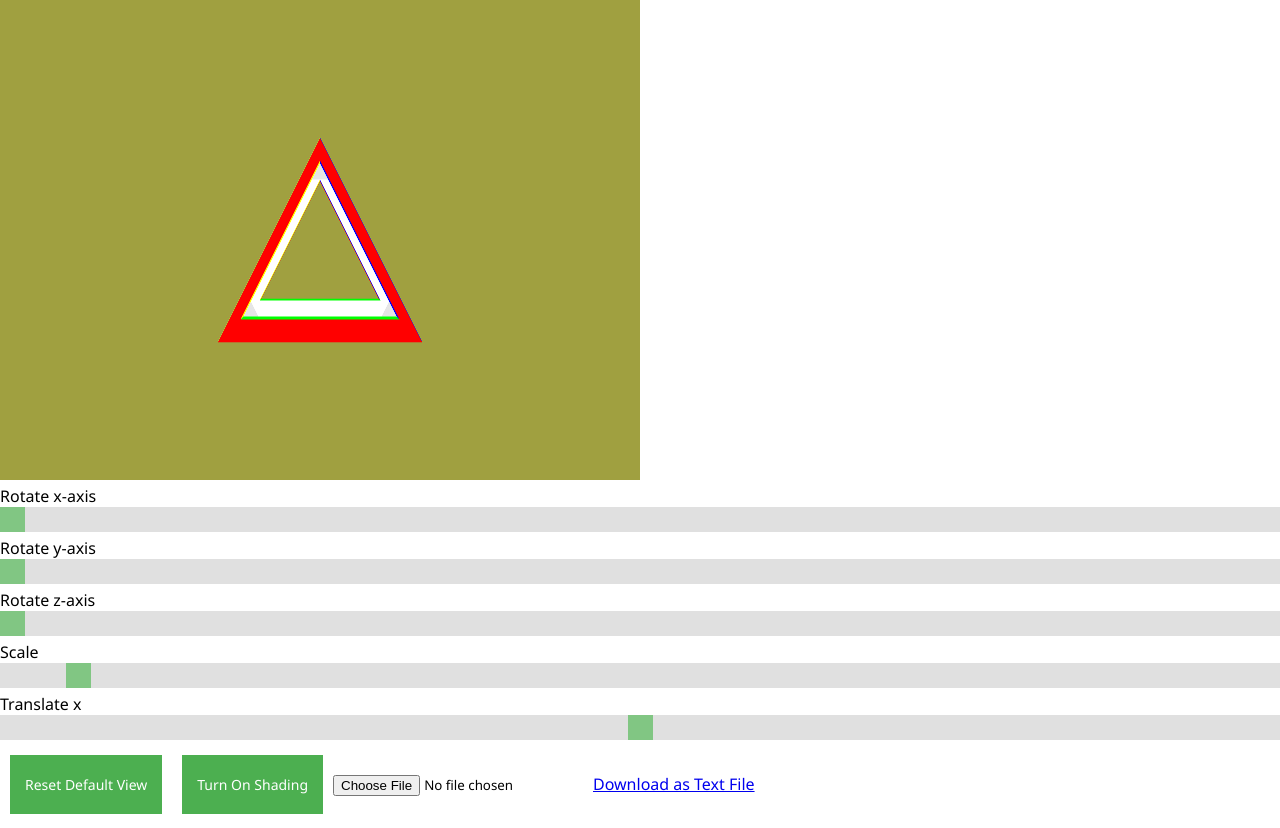
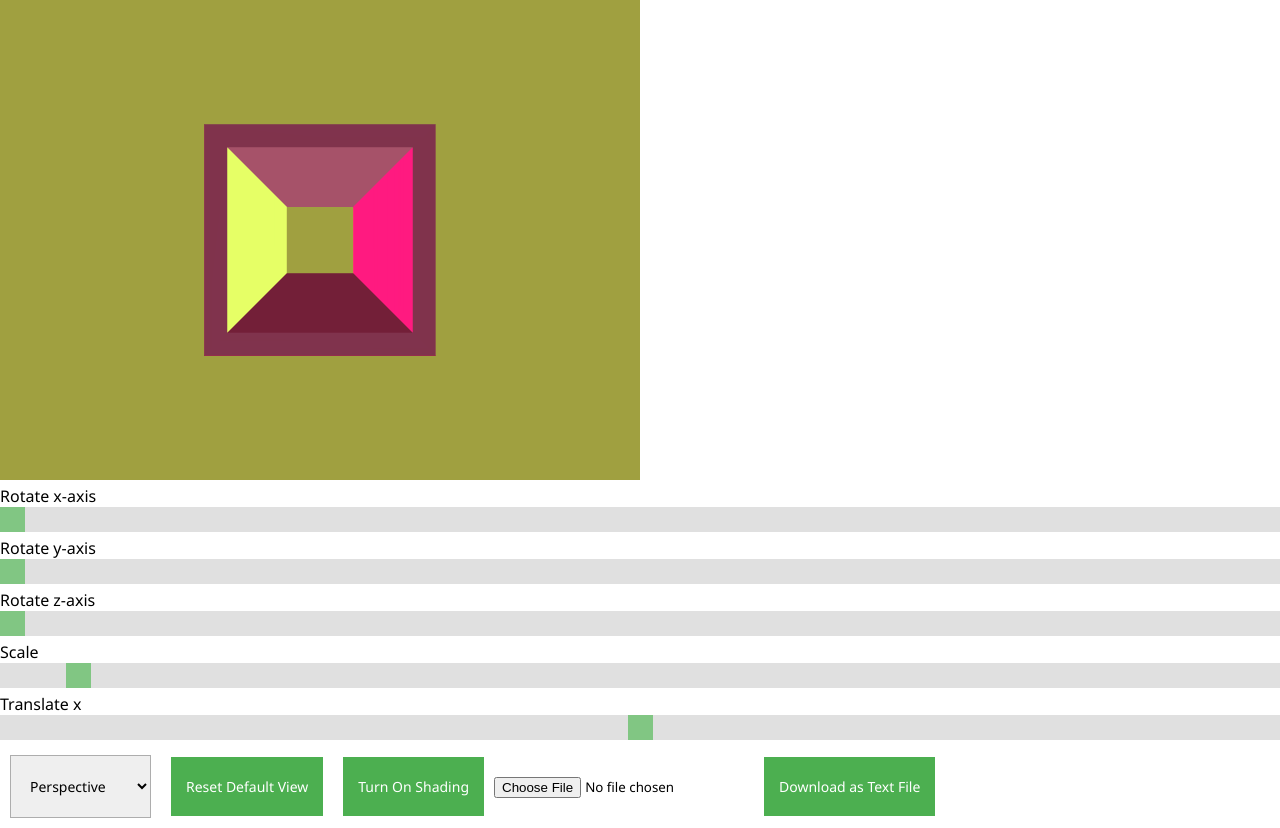
Before and after one commit to donbasta/hollow-3d-web-gl, a React (Create React App) app: page / in a window 1280 px wide. Built offline with nearby package versions, Linux system fonts and the light colour scheme.

Commit message:
add some styling

```diff
--- a/src/App.css
+++ b/src/App.css
@@ -12,6 +12,7 @@ video {
 
 .btn {
 	cursor: pointer;
+	text-decoration: none;
 	padding: 20px 15px;
 	margin: 10px;
 	border: 0;
@@ -28,3 +29,14 @@ video {
 	background-color: #3d9b40;
 	outline: none;
 }
+
+.selection {
+	padding: 20px 15px;
+	margin: 10px;
+	border: 1px solid rgb(173, 173, 173);
+	font-size: 14px;
+}
+
+.selection:focus {
+	outline: none;
+}
--- a/src/App.js
+++ b/src/App.js
@@ -2,12 +2,6 @@ import React, {useState, useRef, useEffect} from 'react'
 import './App.css'
 import {initShaderProgram, initBuffers, drawScene} from './utils'
 import Slider from './Slider'
-
-
-//import model di sini
-import modelPrisma from './modelPrisma.json';
-import modelSimple from './modelSimple.json';
-import hollowCube from './hollowCube.json';
 
 const App = () => {
     const [programState, setProgramState] = useState(null)
@@ -16,11 +10,12 @@ const App = () => {
     const [saveUrl, setSaveUrl] = useState(null)
     const [shading, setShading] = useState(false)
 
-    // ganti model di sini
-    const model = modelPrisma;
 
     //ganti model disini
-    const [currentModel, changeModel] = useState(model);
+    const [currentModel, changeModel] = useState({
+        positions: [-0.8,0.8,1,-1,1,1,0.8,0.8,1,0.8,0.8,1,1,1,1,-1,1,1,0.8,0.8,1,1,1,1,0.8,-0.8,1,1,1,1,1,-1,1,0.8,-0.8,1,0.8,-0.8,1,1,-1,1,-0.8,-0.8,1,1,-1,1,-1,-1,1,-0.8,-0.8,1,-0.8,-0.8,1,-1,-1,1,-0.8,0.8,1,-1,-1,1,-1,1,1,-0.8,0.8,1,1,1,1,1,-1,1,1,1,-1,1,1,-1,1,-1,-1,1,-1,1,-1,-1,1,-1,1,1,-1,-1,-1,-1,-1,-1,-1,1,-1,-1,1,1,1,1,1,-1,1,1,1,1,-1,1,1,-1,-1,1,-1,-1,1,1,-1,-1,1,1,-1,1,-1,-1,-1,-1,-1,-1,1,-1,-1,1,-1,1,-0.4,0.4,-1,-1,1,-1,0.4,0.4,-1,0.4,0.4,-1,1,1,-1,-1,1,-1,0.4,0.4,-1,1,1,-1,0.4,-0.4,-1,1,1,-1,1,-1,-1,0.4,-0.4,-1,0.4,-0.4,-1,1,-1,-1,-0.4,-0.4,-1,1,-1,-1,-1,-1,-1,-0.4,-0.4,-1,-0.4,-0.4,-1,-1,-1,-1,-0.4,0.4,-1,-1,-1,-1,-1,1,-1,-0.4,0.4,-1,0.8,0.8,1,0.8,-0.8,1,0.4,0.4,-1,0.4,0.4,-1,0.4,-0.4,-1,0.8,-0.8,1,-0.8,0.8,1,-0.8,-0.8,1,-0.4,-0.4,-1,-0.4,-0.4,-1,-0.4,0.4,-1,-0.8,0.8,1,0.8,0.8,1,0.4,0.4,-1,-0.4,0.4,-1,-0.4,0.4,-1,-0.8,0.8,1,0.8,0.8,1,0.8,-0.8,1,0.4,-0.4,-1,-0.4,-0.4,-1,-0.4,-0.4,-1,-0.8,-0.8,1,0.8,-0.8,1],
+        colors: [0.5,0.2,0.3,1,0.5,0.2,0.3,1,0.5,0.2,0.3,1,0.5,0.2,0.3,1,0.5,0.2,0.3,1,0.5,0.2,0.3,1,0.5,0.2,0.3,1,0.5,0.2,0.3,1,0.5,0.2,0.3,1,0.5,0.2,0.3,1,0.5,0.2,0.3,1,0.5,0.2,0.3,1,0.5,0.2,0.3,1,0.5,0.2,0.3,1,0.5,0.2,0.3,1,0.5,0.2,0.3,1,0.5,0.2,0.3,1,0.5,0.2,0.3,1,0.5,0.2,0.3,1,0.5,0.2,0.3,1,0.5,0.2,0.3,1,0.5,0.2,0.3,1,0.5,0.2,0.3,1,0.5,0.2,0.3,1,0.6,0.4,0.3,1,0.6,0.4,0.3,1,0.6,0.4,0.3,1,0.6,0.4,0.3,1,0.6,0.4,0.3,1,0.6,0.4,0.3,1,0.7,0.3,0.3,1,0.7,0.3,0.3,1,0.7,0.3,0.3,1,0.7,0.3,0.3,1,0.7,0.3,0.3,1,0.7,0.3,0.3,1,0.8,0.2,0.2,1,0.8,0.2,0.2,1,0.8,0.2,0.2,1,0.8,0.2,0.2,1,0.8,0.2,0.2,1,0.8,0.2,0.2,1,0.8,0.1,0.3,1,0.8,0.1,0.3,1,0.8,0.1,0.3,1,0.8,0.1,0.3,1,0.8,0.1,0.3,1,0.8,0.1,0.3,1,0.9,0.5,0.3,1,0.9,0.5,0.3,1,0.9,0.5,0.3,1,0.9,0.5,0.3,1,0.9,0.5,0.3,1,0.9,0.5,0.3,1,0.9,0.5,0.3,1,0.9,0.5,0.3,1,0.9,0.5,0.3,1,0.9,0.5,0.3,1,0.9,0.5,0.3,1,0.9,0.5,0.3,1,0.9,0.5,0.3,1,0.9,0.5,0.3,1,0.9,0.5,0.3,1,0.9,0.5,0.3,1,0.9,0.5,0.3,1,0.9,0.5,0.3,1,0.9,0.5,0.3,1,0.9,0.5,0.3,1,0.9,0.5,0.3,1,0.9,0.5,0.3,1,0.9,0.5,0.3,1,0.9,0.5,0.3,1,1,0.1,0.5,1,1,0.1,0.5,1,1,0.1,0.5,1,1,0.1,0.5,1,1,0.1,0.5,1,1,0.1,0.5,1,0.9,1,0.4,1,0.9,1,0.4,1,0.9,1,0.4,1,0.9,1,0.4,1,0.9,1,0.4,1,0.9,1,0.4,1,0.65,0.32,0.412,1,0.65,0.32,0.412,1,0.65,0.32,0.412,1,0.65,0.32,0.412,1,0.65,0.32,0.412,1,0.65,0.32,0.412,1,0.45,0.12,0.22,1,0.45,0.12,0.22,1,0.45,0.12,0.22,1,0.45,0.12,0.22,1,0.45,0.12,0.22,1,0.45,0.12,0.22,1]
+    });
 
     //status rotasi, dilatasi dan translasi
     const [rotationAngle, setRotationAngle] = useState({
@@ -130,8 +125,13 @@ const App = () => {
         drawScene(glAttr.gl, glAttr.programInfo, glAttr.buffers, currentModel.positions.length / 3, rotationAngle, zoom, translate, proj);
     }
 
+    const onProjectionChange = (e) => {
+        console.log(e.target.value)
+        setProjectionType(e.target.value)
+        drawScene(glAttr.gl, glAttr.programInfo, glAttr.buffers, currentModel.positions.length / 3, rotationAngle, zoom, translate, proj);
+    }
+
     const handleReset = () => {
-        console.log("HALO")
         setRotationAngle({
             x: 0,
             y: 0,
@@ -167,8 +167,6 @@ const App = () => {
             }
         }
         reader.readAsText(files)
-
-
     }
 
     return (
@@ -184,12 +182,17 @@ const App = () => {
             <Slider min={30} max={600} value={-10 * zoom} onChange={handleZoom}/>
             <p> Translate x </p>
             <Slider min={-50} max={50} value={0} onChange={handleTranslate}/>
+            <select className="selection" value={proj} onChange={onProjectionChange}>
+                <option value="perspective">Perspective</option>
+                <option value="oblique">Oblique</option>
+                <option value="orthographic">Orthographic</option>
+            </select>
             <button onClick={handleReset} className="btn">Reset Default View</button>
             <button className="btn">{
                 shading ? 'Turn Off Shading' : 'Turn On Shading'
             }</button>
             <input onChange={handleFileChange} type="file" id="files" name="files[]"/>
-            <a download="myModel.json" href={saveUrl}>Download as Text File</a>
+            <a className="btn" download="myModel.json" href={saveUrl}>Download as Text File</a>
         </div>
     )
 }
```
